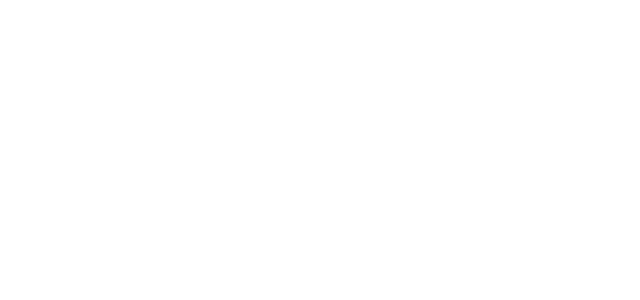
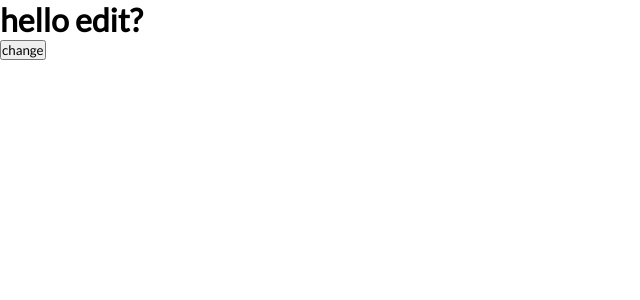
Before and after one commit to pwamly/meter-ui, a React (Create React App) app in the folder meterui/: page / in a window 1280 px wide. Shown: the top 300 px of the page, without its empty margins (0-640 px from the left). Built offline with nearby package versions, Linux system fonts and the light colour scheme.

Commit message:
initial redux toolkit

```diff
--- a/meterui/package.json
+++ b/meterui/package.json
@@ -3,6 +3,7 @@
   "version": "0.1.0",
   "private": true,
   "dependencies": {
+    "@reduxjs/toolkit": "^1.9.3",
     "@testing-library/jest-dom": "^5.16.5",
     "@testing-library/react": "^13.4.0",
     "@testing-library/user-event": "^13.5.0",
@@ -12,9 +13,12 @@
     "@types/react-dom": "^18.0.10",
     "react": "^18.2.0",
     "react-dom": "^18.2.0",
-    "react-scripts": "5.0.1",
+    "react-redux": "^8.0.5",
     "typescript": "^4.9.4",
     "web-vitals": "^2.1.4"
+  },
+  "devDependencies": {
+    "react-scripts": "^5.0.1"
   },
   "scripts": {
     "start": "react-scripts start",
--- a/meterui/src/App.tsx
+++ b/meterui/src/App.tsx
@@ -1,12 +1,18 @@
-import React from 'react';
-// import logo from './logo.svg';
-import './App.css';
+import React from "react";
+import "./App.css";
+import { editProfile,editAccount } from "./redux/store";
+import { useDispatch,useSelector } from "react-redux";
 
 function App() {
+  const dispatch=useDispatch();
+  const {editProfile:edit} = useSelector((state:any)=>state.profile);
+  const {accountName} = useSelector((state:any)=>state.account);
+
   return (
-    <div className="App">
-      <header className="App-header">
-        <h1></h1>
+    <div>
+      <header>
+        {1?<h1>hello edit? {accountName}</h1>:<h1>pwamly{accountName}</h1>}
+        <button onClick={() => dispatch(editAccount('pwamly'))}>change</button>
       </header>
     </div>
   );
--- a/meterui/src/actions.ts
+++ b/meterui/src/actions.ts
@@ -0,0 +1 @@
+export const reducer={}
--- a/meterui/src/reducer.ts
+++ b/meterui/src/reducer.ts
@@ -0,0 +1 @@
+export const reducer={}
--- /dev/null
+++ b/meterui/src/redux/store.ts
@@ -0,0 +1,56 @@
+import { configureStore, createSlice } from '@reduxjs/toolkit';
+
+
+const userSlice = createSlice({
+    name: 'profile',
+    initialState: {
+            fullname: '',
+            userId: '',
+            language: '',
+            location: '',
+            title: '',
+            mobile: '',
+            email: '',
+            editProfile: false
+
+    },
+    reducers: {
+        editProfile: (state) => {
+            state.editProfile = !state.editProfile;
+
+        }
+
+    }
+
+});
+
+const accountSlice = createSlice({
+    name: 'account',
+    initialState: {
+            accountName: '',
+            balance: '',
+            dateCreated: '',
+            location: '',
+            editAccount: false
+
+    },
+    reducers: {
+        editAccount: (state,action) => {
+            state.accountName = action.payload;
+
+        }
+
+    }
+
+});
+
+export const { editProfile } = userSlice.actions;
+export const { editAccount } = accountSlice.actions;
+
+
+export const store = configureStore({
+    reducer: {
+        profile: userSlice.reducer,
+        account: accountSlice.reducer
+     }
+});
```
Also changed, not shown: meterui/src/index.tsx (+5 -2 lines), meterui/src/store.ts (deleted), 1 other file (tests, documents, lock files or other folders).
